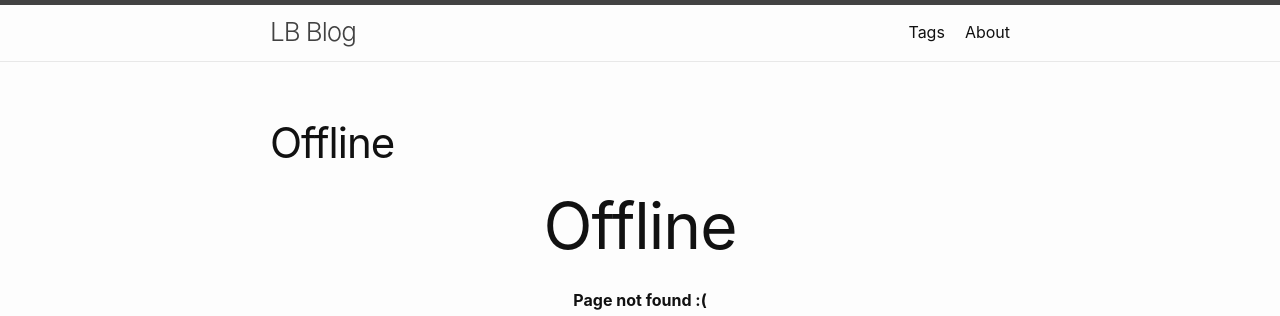
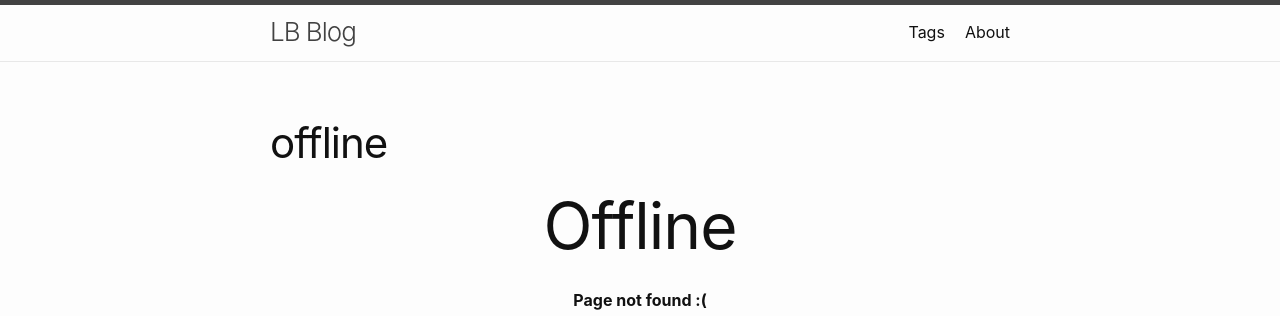
Before and after one commit to lbarqueira/lbarqueira.github.io, a Jekyll site: the page built from offline.md, in a window 1280 px wide. Shown: the top 316 px of the page. Built offline with Jekyll 4.4.1, drawn with Linux system fonts in a browser that asks for light colours.

```diff
--- a/offline.md
+++ b/offline.md
@@ -1,6 +1,6 @@
 ---
 layout: page
-title: Offline
+title: offline
 description: It looks like you do not have internet access; please try again soon. Some of our pages will continue to work.
 exclude: true
 ---
```
